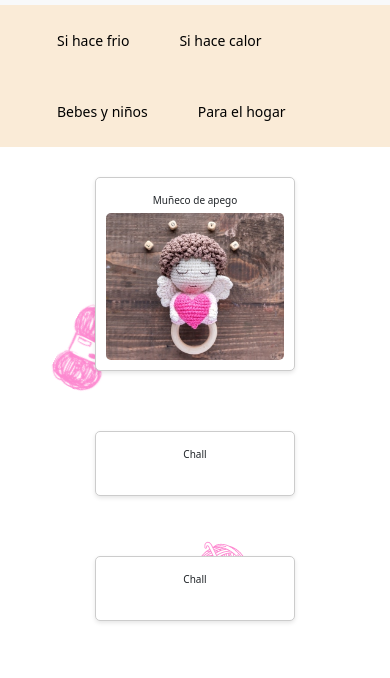
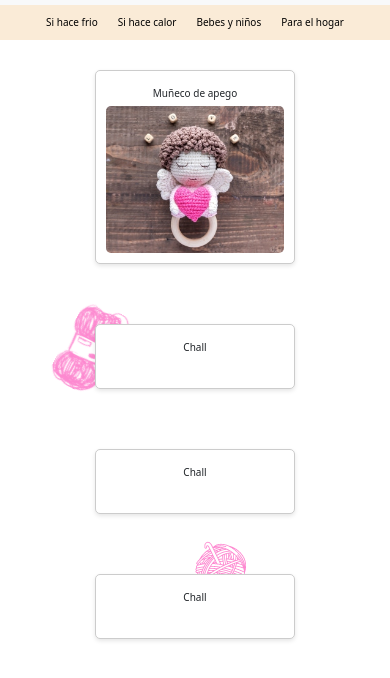
Before and after one commit to Imaagus/StaticPage, a plain HTML site: page paginas/productos.html in a window 390 px wide. Shown: the part 121-799 px from the top of the page. Drawn offline with nearby package versions, Linux system fonts and the light colour scheme.

Commit message:
tarjetasnuevas

```diff
--- a/estilo/style.css
+++ b/estilo/style.css
@@ -333,6 +333,14 @@ grid-row: 3/4;
 
 }
 @media (max-width:576px){
+    .navegador ul li a{
+        margin: 0px;
+        font-size: 10px;
+        padding: 10px;
+    }
+    .navegador ul{
+        padding-left: 0px;
+    }
     .tarjeta{
         margin: 30px;
     }
--- a/paginas/productos.html
+++ b/paginas/productos.html
@@ -90,7 +90,7 @@
             <img src="../multimedia/img/Logo whatt.png" alt="Logo celular">
             <p>11 3775 8677</p>
             <img src="../multimedia/img/logo mail (1).png" alt="Logo mail">
-            <p>veripandi@hotmail.com</p>
+            <p><a href="mailto:veripandi@hotmail.com">veripandi@hotmail.com</a></p>
         </div>
         <div class="derechos">
             <p>© 2023 El crochet de Andrea. Todos los derechos reservados.</p>
```
Also changed, not shown: index.html (+1 -1 lines), paginas/contacto.html (+1 -1 lines), paginas/sobremi.html (+1 -1 lines).
